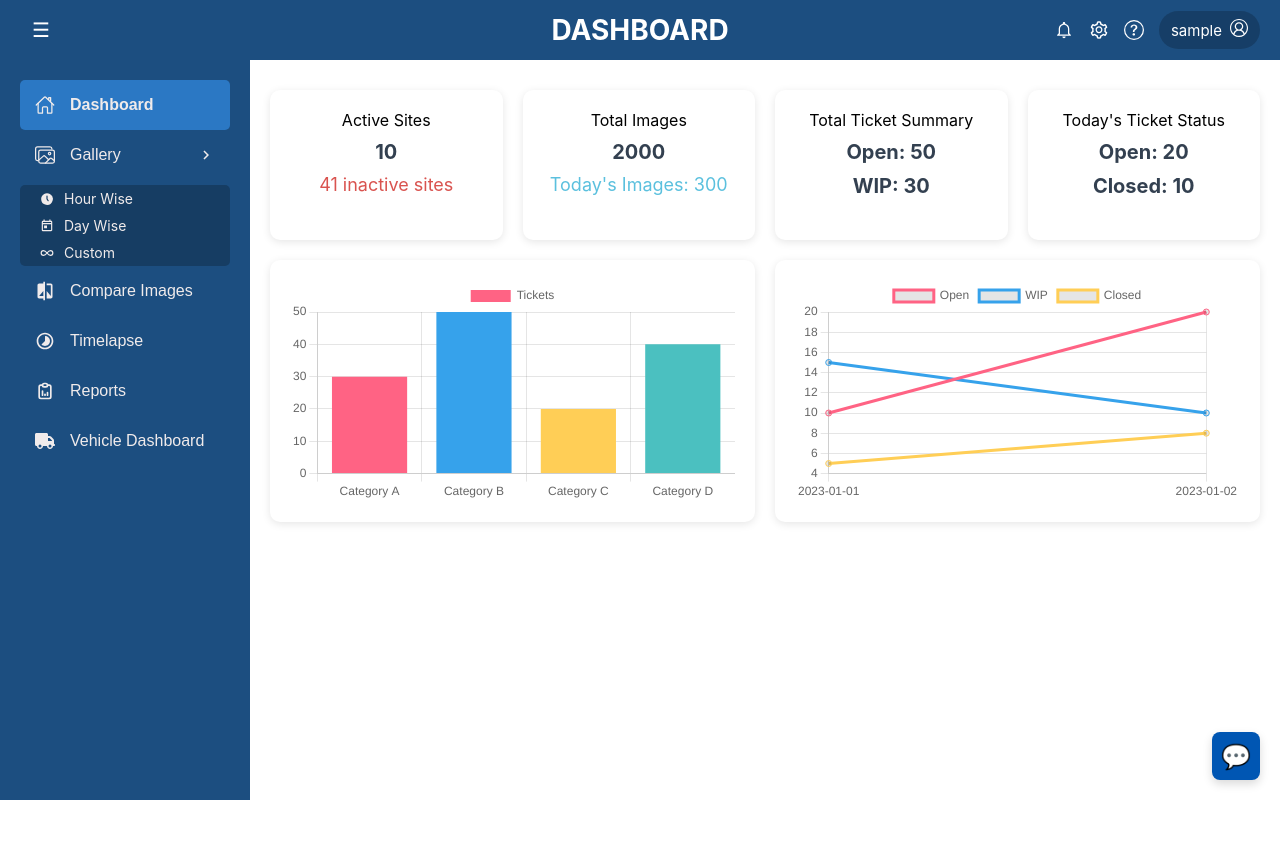
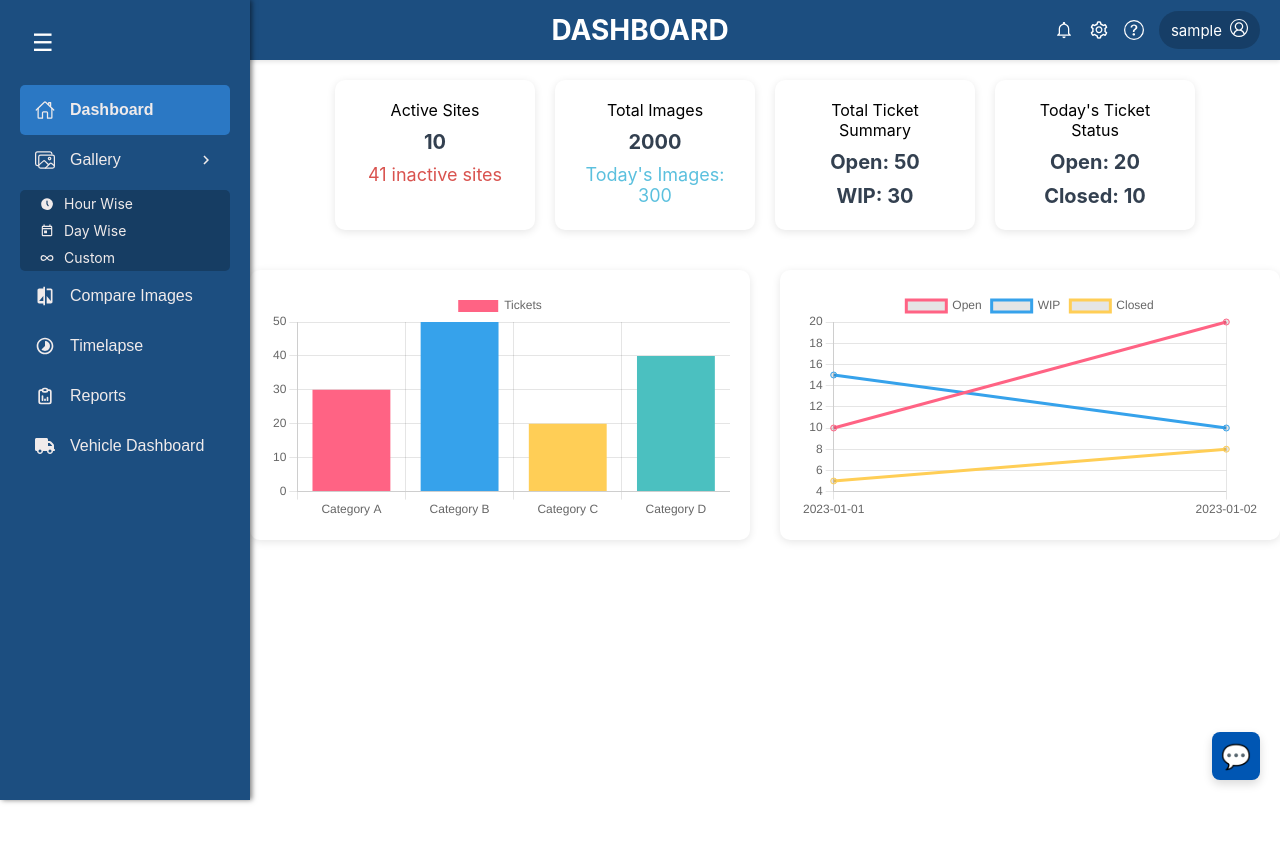
Before and after one commit to gagellan/warehouse-, a React (Create React App) app: page /dashboard in a window 1280 px wide. Shown: the top 842 px of the page. Before the commit the page ends 800 px from the top, so only its background shows below. Built offline with nearby package versions, Linux system fonts and the light colour scheme; sample sign-in values are in the browser's storage.

Commit message:
Revert "Merge branch 'bikanelite-wm-2025-decembernew' of https://github.com/gagellan-global-solutions-pvt-ltd/bikanelite-wm into bikanelite-wm-2025-decembernew"
This reverts commit a8c11ba45600f8b8a6616e0a2c2364454b50568d, reversing
changes made to 640af08f7023d0eaea7f45105172d4a4d537a227.

```diff
--- a/src/assets/css/App.css
+++ b/src/assets/css/App.css
@@ -4,48 +4,28 @@
   padding: 0;
 }
 
-
-
 .top-navbar {
   height: 60px;
   position: fixed;
   top: 0;
-  left: 0;
+  left: var(--sidebar-width);
   right: 0;
-  width: 100%;
   z-index: 998;
 }
 
 /* When sidebar collapses */
 .dashboard-layout.collapsed .top-navbar {
-  left: 0;
-  right: 0;
-  width: 100%;
+  left: var(--sidebar-width-collapsed);
 }
 
 /* Push content below the fixed top navbar */
-/* Push content below the fixed top navbar and sidebar */
 .dashboard-content {
-  margin-top: 60px;
-  margin-left: var(--sidebar-width);
-  transition: margin-left 0.3s ease;
-  width: calc(100% - var(--sidebar-width));
-  min-height: calc(100vh - 60px);
-  box-sizing: border-box;
-  display: flex;
-  justify-content: center;
-  align-items: flex-start;
-  padding: 0;
-}
-
-/* When collapsed */
-.dashboard-content.collapsed {
-  margin-left: var(--sidebar-width-collapsed);
-  width: calc(100% - var(--sidebar-width-collapsed));
+  margin-top: 60px !important;
 }
 
 /* Make inner dashboard content full width */
 .dashboard-section,
+.dashboard,
 .page-container,
 .content-body {
   width: 100% !important;
@@ -56,6 +36,20 @@
 }
 
 
+.dashboard-content {
+  margin-left: var(--sidebar-width);
+  transition: margin-left 0.3s ease;
+}
+
+/* When collapsed */
+.dashboard-content.collapsed {
+  margin-left: var(--sidebar-width-collapsed);
+}
+.dashboard-content {
+  min-height: 100vh;
+}
+
+
 /* Default content shift when sidebar is open */
 .content-shift {
   margin-left: var(--sidebar-width);
@@ -94,11 +88,9 @@
 /* LAYOUT BASE */
 .dashboard-layout {
   display: flex;
-  flex-direction: column;
   width: 100%;
   height: 100vh;
 }
-
 
 /* Sidebar width — CURRENTLY INSIDE NAVBAR */
 .dashboardnav-sidebar {
@@ -110,6 +102,18 @@
 .dashboardnav-sidebar.collapsed {
   width: 70px;
 }
+
+.dashboard-content {
+  margin-left: var(--sidebar-width);
+  transition: margin-left 0.3s ease;
+  width: calc(100% - var(--sidebar-width));
+  min-height: 100vh;
+}
+.dashboard-content.collapsed {
+  margin-left: var(--sidebar-width-collapsed);
+  width: calc(100% - var(--sidebar-width-collapsed));
+}
+
 
 
 /* ---------- FORCE: Content always aligned to mini sidebar ---------- */
@@ -1512,17 +1516,16 @@
 /* ================= DASHBOARD NAVBAR CSS ================= */
 
 .dashboardnav-sidebar {
-  height: calc(100vh - 60px);
+  height: 100vh;
   width: var(--sidebar-width);
   background-color: #1c4e80;
   padding: 20px;
   margin: 0;
   position: fixed;
-  top: 60px;
+  top: 0;
   left: 0;
   z-index: 999;
-  box-shadow: none;
-  border: none;
+  box-shadow: 2px 0 5px rgba(0, 0, 0, 0.5);
   transition: width 0.3s ease, transform 0.3s ease;
   overflow-y: auto;
   display: flex;
@@ -1589,9 +1592,35 @@
   }
 }
 
-/* Sidebar toggle button - HIDDEN (functionality moved to topbar menu-button) */
+/* Sidebar toggle button (hamburger to collapse/expand) */
 .sidebar-toggle-btn {
-  display: none !important;
+  display: none;
+  background: none;
+  border: none;
+  color: white;
+  font-size: 24px;
+  cursor: pointer;
+  padding: 8px 12px;
+  margin-bottom: 20px;
+  border-radius: 5px;
+  transition: background-color 0.2s ease;
+  align-self: flex-start;
+  z-index: 1002;
+  position: relative;
+}
+
+@media (min-width: 769px) {
+  .sidebar-toggle-btn {
+    display: block;
+  }
+
+  .sidebar-toggle-btn:hover {
+    background-color: #2b78c4;
+  }
+}
+
+.sidebar-toggle-btn::after {
+  content: none !important;
 }
 
 
@@ -1810,15 +1839,12 @@
   padding: 14px 20px;
   height: var(--navbar-height);
   background-color: #1c4e80;
-  border-bottom: none;
-  border: none;
+  border-bottom: 1px solid #ccc;
   display: flex;
   align-items: center;
   justify-content: space-between;
   position: relative;
   z-index: 100;
-  margin: 0;
-  box-shadow: none;
 }
 
 .dashboardnav-top-navbar h1 {
@@ -1849,45 +1875,43 @@
 /* ================= DASHBOARD PAGE CSS ================= */
 
 .dashboard {
-  width: 100%;
-  max-width: 1400px;
+  padding: 20px;
+  width: 100%;
   box-sizing: border-box;
-  display: grid;
-  grid-template-columns: repeat(12, 1fr);
-  gap: var(--gap);
-  padding: 30px 20px;
 }
 
 
 /* Collapsed sidebar - adjust dashboard margin */
 .dashboardnav-sidebar.collapsed ~ .dashboard,
 .dashboard.with-collapsed-sidebar {
-  max-width: 1400px;
+  margin-left: var(--sidebar-width-collapsed);
+  max-width: calc(100% - var(--sidebar-width-collapsed));
 }
 
 @media (max-width: 768px) {
   .dashboard {
     max-width: 100%;
-    padding: 20px var(--container-padding);
+    padding: var(--container-padding);
   }
 
   .dashboard.with-collapsed-sidebar {
+    margin-left: 0;
     max-width: 100%;
   }
 }
 
 @media (max-width: 480px) {
   .dashboard {
-    padding: 15px var(--container-padding);
+    padding: 8px;
   }
 }
 
 .cards {
-  grid-column: 1 / -1;
-  display: grid;
-  grid-template-columns: repeat(12, 1fr);
+  display: flex;
+  flex-wrap: wrap;
   gap: var(--gap);
-  margin-bottom: 0;
+  margin-bottom: 30px;
+  justify-content: center;
 }
 
 .card {
@@ -1895,7 +1919,9 @@
   border-radius: 10px;
   padding: 20px;
   box-shadow: 0 2px 8px rgba(0, 0, 0, 0.1);
-  grid-column: span 3;
+  flex: 1;
+  min-width: 150px;
+  max-width: 200px;
   height: 150px;
   text-align: center;
   transition: transform 0.2s ease, box-shadow 0.2s ease;
@@ -1928,7 +1954,8 @@
 
 @media (max-width: 768px) {
   .card {
-    grid-column: span 6;
+    min-width: 120px;
+    max-width: 160px;
     height: auto;
     padding: 15px;
   }
@@ -1946,39 +1973,32 @@
 
 @media (max-width: 480px) {
   .card {
-    grid-column: span 12;
+    min-width: calc(50% - 6px);
+    max-width: calc(50% - 6px);
   }
 
   .cards {
     gap: 8px;
+    margin-bottom: 15px;
   }
 }
 
 .charts {
-  grid-column: 1 / -1;
-  display: grid;
-  grid-template-columns: repeat(12, 1fr);
-  gap: var(--gap);
-  margin-top: 0;
+  margin-top: 40px;
+  display: flex;
+  gap: 30px;
+  justify-content: center;
+  flex-wrap: wrap;
 }
 
 .chart-container {
-  grid-column: span 6;
+  flex: 1;
   background: white;
   border-radius: 10px;
   padding: 20px;
   box-shadow: 0 2px 8px rgba(0, 0, 0, 0.1);
-  display: flex;
-  flex-direction: column;
-  align-items: center;
-  justify-content: center;
-}
-
-.chart-container canvas {
-  width: 100% !important;
-  height: auto !important;
-  display: block;
-  max-width: 100%;
+  min-width: 280px;
+  max-width: 600px;
 }
 
 .chart-container h2 {
@@ -1990,10 +2010,11 @@
 @media (max-width: 768px) {
   .charts {
     gap: 15px;
+    margin-top: 20px;
   }
 
   .chart-container {
-    grid-column: span 12;
+    min-width: 100%;
     padding: 15px;
   }
 
@@ -2553,7 +2574,7 @@ th {
 .top-navbar {
   display: flex;
   align-items: center;
-  justify-content: center;
+  justify-content: center; /* Centers the title */
   background-color: #1c4e80;
   color: white;
   height: var(--navbar-height);
@@ -2561,13 +2582,8 @@ th {
   top: 0;
   left: 0;
   right: 0;
-  width: 100%;
   z-index: 500;
-  box-shadow: none;
-  border: none;
-  border-bottom: none;
-  margin: 0;
-  padding: 0;
+  box-shadow: 0 2px 4px rgba(0, 0, 0, 0.1);
 }
 
 
@@ -2650,26 +2666,10 @@ th {
   border: none;
   cursor: pointer;
   color: white;
-  padding: 8px 12px;
-  border-radius: 5px;
-  transition: background-color 0.2s ease;
-  z-index: 1002;
 }
 
 .menu-button:hover {
   color: #ffb3ba;
-  background-color: rgba(255, 255, 255, 0.1);
-}
-
-@media (min-width: 769px) {
-  .menu-button {
-    display: block;
-  }
-
-  .menu-button:hover {
-    background-color: #2b78c4;
-    color: white;
-  }
 }
 
 @media (max-width: 768px) {
@@ -2766,21 +2766,6 @@ th {
 .edit-account-button:hover {
   background-color: #0056b3;
 } */
-
-/* Backdrop overlay for profile popup */
-.backdrop-overlay {
-  position: fixed;
-  top: 0;
-  left: 0;
-  right: 0;
-  bottom: 0;
-  background: rgba(0, 0, 0, 0.3);
-  backdrop-filter: blur(4px);
-  -webkit-backdrop-filter: blur(4px);
-  z-index: 1050;
-  animation: fadeIn 0.3s ease;
-}
-
 .email-box {
   position: absolute;
   top: calc(100% + 10px);
@@ -2789,15 +2774,13 @@ th {
   padding: 20px;
   border-radius: 12px;
   box-shadow: 0 6px 18px rgba(0, 0, 0, 0.12);
-  z-index: 1101;
+  z-index: 1100;
   width: 320px;
   font-family: "Arial", sans-serif;
   display: flex;
   flex-direction: column;
   align-items: flex-start;
   animation: slideDown 0.3s ease;
-  backdrop-filter: none;
-  -webkit-backdrop-filter: none;
 }
 
 @keyframes slideDown {
@@ -2807,15 +2790,6 @@ th {
   }
   to {
     transform: translateY(0);
-    opacity: 1;
-  }
-}
-
-@keyframes fadeIn {
-  from {
-    opacity: 0;
-  }
-  to {
     opacity: 1;
   }
 }
@@ -2904,7 +2878,7 @@ th {
     right: 0;
     width: 100%;
     border-radius: 12px 12px 0 0;
-    z-index: 1101;
+    z-index: 1100;
   }
 
   .email-text {
--- a/src/components/frontend/Navbar.js
+++ b/src/components/frontend/Navbar.js
@@ -58,43 +58,32 @@ function Navbar({ onCollapseChange }) {
   const handleLogout = async () => {
     let sessionKey = localStorage.getItem("session_key");
 
+    if (!sessionKey || sessionKey === "null" || sessionKey === "undefined") {
+      alert("You are already logged out!");
+      window.location.href = "/login";
+      return;
+    }
+
+    sessionKey = sessionKey.trim();
+
     try {
-      // Always attempt to notify backend even if session key is missing
       const response = await fetch("http://127.0.0.1:5000/logout", {
         method: "POST",
         headers: { "Content-Type": "application/json" },
-        body: JSON.stringify({
-          session_key: sessionKey || "unknown_session"
-        }),
+        body: JSON.stringify({ session_key: sessionKey }),
       });
 
-      // Log the response status for debugging
-      console.log("Logout response status:", response.status);
+      const data = await response.json();
 
-      // Don't wait for validation - clear local data regardless
-      // This ensures the user is logged out on the client side
+      if (response.ok) {
         localStorage.removeItem("session_key");
         localStorage.removeItem("userFirstName");
-      localStorage.removeItem("userEmail");
-
-      // Clear session storage as well
-      sessionStorage.clear();
-
-      // Redirect to login page
         window.location.href = "/login";
-
+      } else {
+        alert(data.error || "Failed to log out. Please try again.");
+      }
     } catch (error) {
-      // Handle network errors gracefully - still log out on client
-      console.error("Logout error (will still proceed with client logout):", error);
-
-      // Clear all authentication data
-      localStorage.removeItem("session_key");
-      localStorage.removeItem("userFirstName");
-      localStorage.removeItem("userEmail");
-      sessionStorage.clear();
-
-      // Redirect to login
-      window.location.href = "/login";
+      alert("Something went wrong. Please try again later.");
     }
   };
 
@@ -133,6 +122,11 @@ function Navbar({ onCollapseChange }) {
 
       {/* Sidebar */}
       <div className={`dashboardnav-sidebar ${sideMenuOpen ? 'open' : ''} ${sidebarCollapsed ? 'collapsed' : ''}`}>
+
+        {/* CLEAN HAMBURGER BUTTON */}
+        <button className="sidebar-toggle-btn" onClick={toggleSidebarCollapse}>
+          ☰
+        </button>
 
         {/* Mobile Close Button */}
         <button className="close-button" onClick={() => setSideMenuOpen(false)}>✕</button>
@@ -217,10 +211,7 @@ function Navbar({ onCollapseChange }) {
 
       {/* TOP NAVBAR */}
       <div className="top-navbar">
-        <button className="menu-button" onClick={() => {
-          setSideMenuOpen(prev => !prev);
-          toggleSidebarCollapse();
-        }}>☰</button>
+        <button className="menu-button" onClick={() => setSideMenuOpen(true)}>☰</button>
         <h1>{currentPage}</h1>
 
         <div className="top-navbar-right">
@@ -235,11 +226,6 @@ function Navbar({ onCollapseChange }) {
         </div>
 
         {showEmailBox && (
-          <>
-            <div
-              className="backdrop-overlay"
-              onClick={() => setShowEmailBox(false)}
-            />
           <div className="email-box">
             <span className="email-text">{email || "No Email"}</span>
 
@@ -251,7 +237,6 @@ function Navbar({ onCollapseChange }) {
               Sign out
             </button>
           </div>
-          </>
         )}
       </div>
 
--- a/src/components/frontend/PlanPage.js
+++ b/src/components/frontend/PlanPage.js
@@ -24,7 +24,7 @@ const PlanPage = () => {
   };
 
   return (
-    <div className="plan-container" id="plans-section">
+    <div className="plan-container">
       <div className="plan-pricing-container">
         <h1>Choose a Subscription Plan</h1>
         <p>Select the best plan for your warehouse monitoring needs.</p>
```
Also changed, not shown: src/assets/css/FloatingChat.css (+0 -39 lines), src/components/frontend/FloatingChat.js (+1 -7 lines), src/components/frontend/PlanDetail.js (+2 -14 lines), 1 other file (tests, documents, lock files or other folders). Lines whose indentation alone changed are shown as unchanged.
